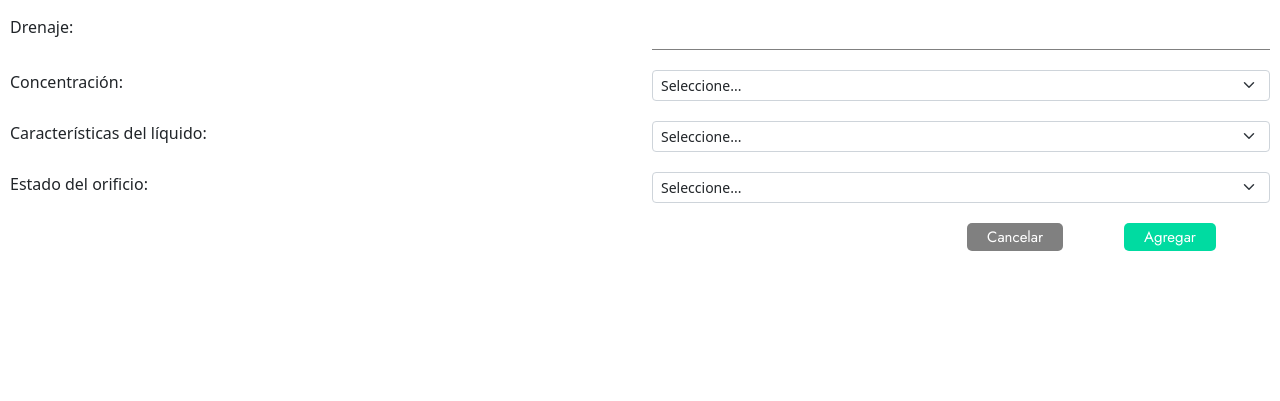
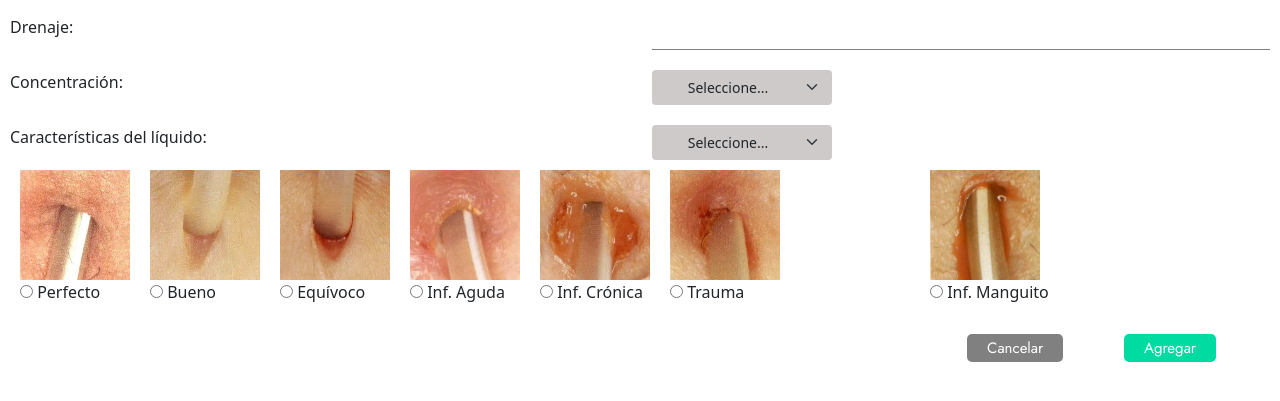
Before and after one commit to leideryesidmm/My_Kidney_Health, a plain HTML site: page src/html/agregarrecambio.html in a window 1280 px wide. Shown: the part 125-526 px from the top of the page. Drawn offline with nearby package versions, Linux system fonts and the light colour scheme.

Commit message:
comenzando con recambios

```diff
--- a/src/css/addRecambio.css
+++ b/src/css/addRecambio.css
@@ -77,4 +77,50 @@
 option {
     color: black;
     background-color: white;
+
 }
+
+.imagen img {
+    width: 110px;
+    height: 110px;
+  }
+
+  #contenedorImagenes {
+    display: flex;
+    flex-wrap: wrap;
+    margin-left: 20px;
+  }
+
+  .opcion {
+    display: flex;
+    flex-direction: column;
+    align-items: center;
+    margin-right: 20px; /* Espacio entre las opciones */
+    margin-bottom: 20px; /* Espacio debajo de las opciones */
+  }
+
+
+  .opcion p, input {
+    margin-top: 10px; /* Espacio entre la imagen y el texto */
+    text-align: center;
+    justify-content: center;
+  }
+
+  .caracteristica select, .concentracion select{
+    text-align: center;
+    background-color: #cfcaca;
+    width: 180px;
+    height: 35px;
+    border-radius: none;
+    border: none;
+  }
+
+
+
+  select {
+    margin-left: 13px;
+  }
+
+  .opcionInfeccionManguito{
+    margin-left: 130px;
+  }
--- a/src/css/agregarCuidador.css
+++ b/src/css/agregarCuidador.css
@@ -176,8 +176,9 @@ input {
     border: none;
   }
 
+
   select {
-    margin-left: 13px;
+    margin-left: 8px;
   }
 
   .row > div {
@@ -192,6 +193,7 @@ input {
     color: red;
     margin-left: 42.5%;
 }
+
 @media only screen and (max-width: 768px) {
     /* For mobile phones: */
     [class*="col-"] {
--- a/src/html/agregarrecambio.html
+++ b/src/html/agregarrecambio.html
@@ -40,11 +40,11 @@
                                 <label for="concentr">Concentración: </label>
                             </div>
                             <div class="col">
-                                <select class="form-select form-select-sm" aria-label=".form-select-lg example">
-                                    <option selected>Seleccione...</option>
-                                    <option value="1">One</option>
-                                    <option value="2">Two</option>
-                                    <option value="3">Three</option>
+                                <select class="form-select form-select-sm" aria-label=".form-select-lg example" id="selectConcentracion">
+                                  <option value="">Seleccione...</option>
+                                  <option value="1.5%">1.5%</option>
+                                  <option value="2.5%">2.5%</option>
+                                  <option value="4.25%">4.25%</option>
                                 </select>
                             </div>
                         </div>
@@ -56,16 +56,16 @@
                                 <label for="caracLiq">Características del líquido:</label>
                             </div>
                             <div class="col">
-                                <select class="form-select form-select-sm" aria-label=".form-select-lg example">
+                                <select class="form-select form-select-sm" id="selectLiquido" aria-label=".form-select-lg example">
                                     <option selected>Seleccione...</option>
-                                    <option value="1">One</option>
-                                    <option value="2">Two</option>
-                                    <option value="3">Three</option>
+                                    <option value="transparente">Transparente</option>
+                                    <option value="turbio">Turbio</option>
+                                    <option value="sanguinolento">Sanguinolento</option>
                                 </select>
                             </div>
                         </div>
                     </div>
-
+<!--
                     <div class="orificio">
                         <div class="row">
                             <div class="col">
@@ -74,23 +74,94 @@
                             <div class="col">
                                 <select class="form-select form-select-sm" aria-label=".form-select-lg example">
                                     <option selected>Seleccione...</option>
-                                    <option value="1">One</option>
-                                    <option value="2">Two</option>
-                                    <option value="3">Three</option>
+                                    <option value="1">Perfecto</option>
+                                    <option value="2">Bueno</option>
+                                    <option value="3">Equívoco</option>
+                                    <option value="1">Infección aguda</option>
+                                    <option value="2">Infección crónica</option>
+                                    <option value="3">Trauma</option>
                                 </select>
                             </div>
                         </div>
                     </div>
+-->
+
+<div id="contenedorImagenes">
+  <div class="opcion">
+    <label for="opcionPerfecto">
+      <div class="imagen">
+        <img src="../img/orificioPerfecto.png" alt="Orificio Perfecto" />
+      </div>
+    <input type="radio" name="opcion" id="opcionPerfecto" value="perfecto" />
+      Perfecto
+    </label>
+  </div>
+  <div class="opcion">
+    <label for="opcionBueno">
+      <div class="imagen">
+        <img src="../img/orificioBueno.png" alt="Orificio bueno" />
+      </div>
+    <input type="radio" name="opcion" id="opcionBueno" value="bueno" />
+      Bueno
+    </label>
+  </div>
+  <div class="opcion">
+    <label for="opcionEquivoco">
+      <div class="imagen">
+        <img src="../img/orificioEquivoco.png" alt="Orificio equivoco" />
+      </div>
+    <input type="radio" name="opcion" id="opcionEquivoco" value="equivoco" />
+      Equívoco
+    </label>
+  </div>
+  <div class="opcion">
+    <label for="opcionInfeccionAguda">
+      <div class="imagen">
+        <img src="../img/orificioInfeccionAguda.png" alt="Infección aguda" />
+      </div>
+    <input type="radio" name="opcion" id="opcionInfeccionAguda" value="infección aguda" />
+      Inf. Aguda
+    </label>
+  </div>
+  <div class="opcion">
+    <label for="opcionInfeccionCronica">
+      <div class="imagen">
+        <img src="../img/orificioInfeccionCronica.png" alt="Infección crónica" />
+      </div>
+    <input type="radio" name="opcion" id="opcionInfeccionCronica" value="infección crónica" />
+      Inf. Crónica
+    </label>
+  </div>
+  <div class="opcion">
+    <label for="opcionTrauma">
+      <div class="imagen">
+        <img src="../img/orificioTrauma.png" alt="Orificio con Trauma" />
+      </div>
+    <input type="radio" name="opcion" id="opcionTrauma" value="trauma" />
+      Trauma
+    </label>
+  </div>
+  <div class="opcion">
+    <label for="opcionInfeccionManguito" class="opcionInfeccionManguito">
+      <div class="imagen">
+        <img src="../img/orificioInfeccionManguito.png" alt="infección manguito" />
+      </div>
+    <input type="radio" name="opcion" id="opcionInfeccionManguito" value="infección manguito" />
+      Inf. Manguito
+    </label>
+  </div>
 
                 </div>
             </div>
             <div class="btn-container">
                 <a href="recambiosGuardados.html" class="btn-cancelar">Cancelar</a>
-                <button type="submit" class="btn-nuevo">Agregar</button>
+                <button type="submit" class="btn-nuevo" onclick="crearRecambio()">Agregar</button>
             </div>
         </div>
     </div>
+<script src="../js/bd/recambio.js">
 
+</script>
 </body>
 
 </html>
--- /dev/null
+++ b/src/js/bd/recambio.js
@@ -0,0 +1,24 @@
+let servidorAPI="http://localhost:8081/";
+const cedula="1193098419";
+
+let crearRecambio = async () => {
+    let imagenGuardada = "";
+    var drenaje = document.getElementById('drenaje').value;
+
+    var concentracionSelect = document.getElementById('selectConcentracion');
+    var concentracion = concentracionSelect.value;
+
+    var liquidoSelect = document.getElementById('selectLiquido');
+    var liquido = liquidoSelect.value;
+
+    const opcionesImagenes = document.getElementsByName("opcion");
+    for (const opcion of opcionesImagenes) {
+      if (opcion.checked) {
+        imagenGuardada = opcion.value;
+      } else {
+        opcion.checked = false;
+      }
+    }
+
+    console.log(drenaje, imagenGuardada, concentracion, liquido);
+  }
```
Also changed, not shown: src/css/editarCuidador.css (+8 -4 lines), src/html/cuidador.html (+1 -1 lines), src/js/bd/cuidador.js (+0 -18 lines), src/img/orificioBueno.png (added), src/img/orificioEquivoco.png (added), src/img/orificioInfeccionAguda.png (added), src/img/orificioInfeccionCronica.png (added), src/img/orificioInfeccionManguito.png (added), src/img/orificioPerfecto.png (added), src/img/orificioTrauma.png (added).
